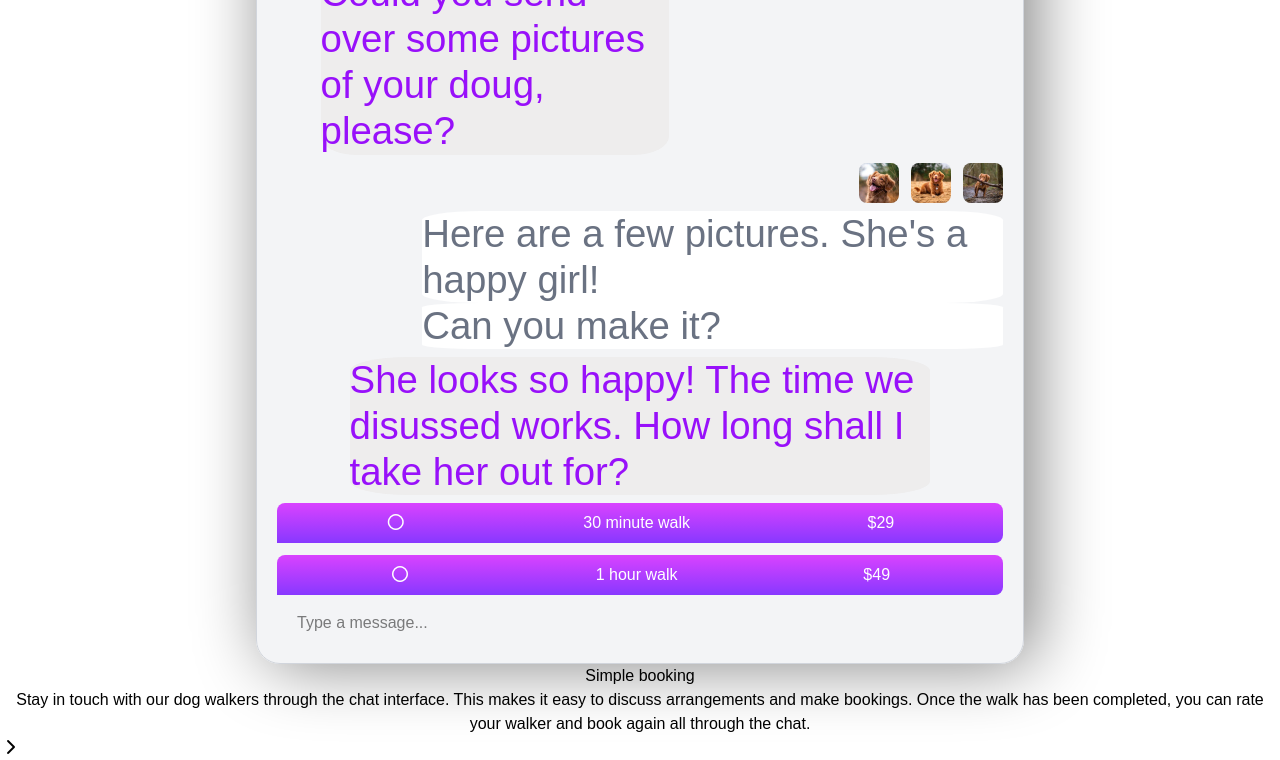
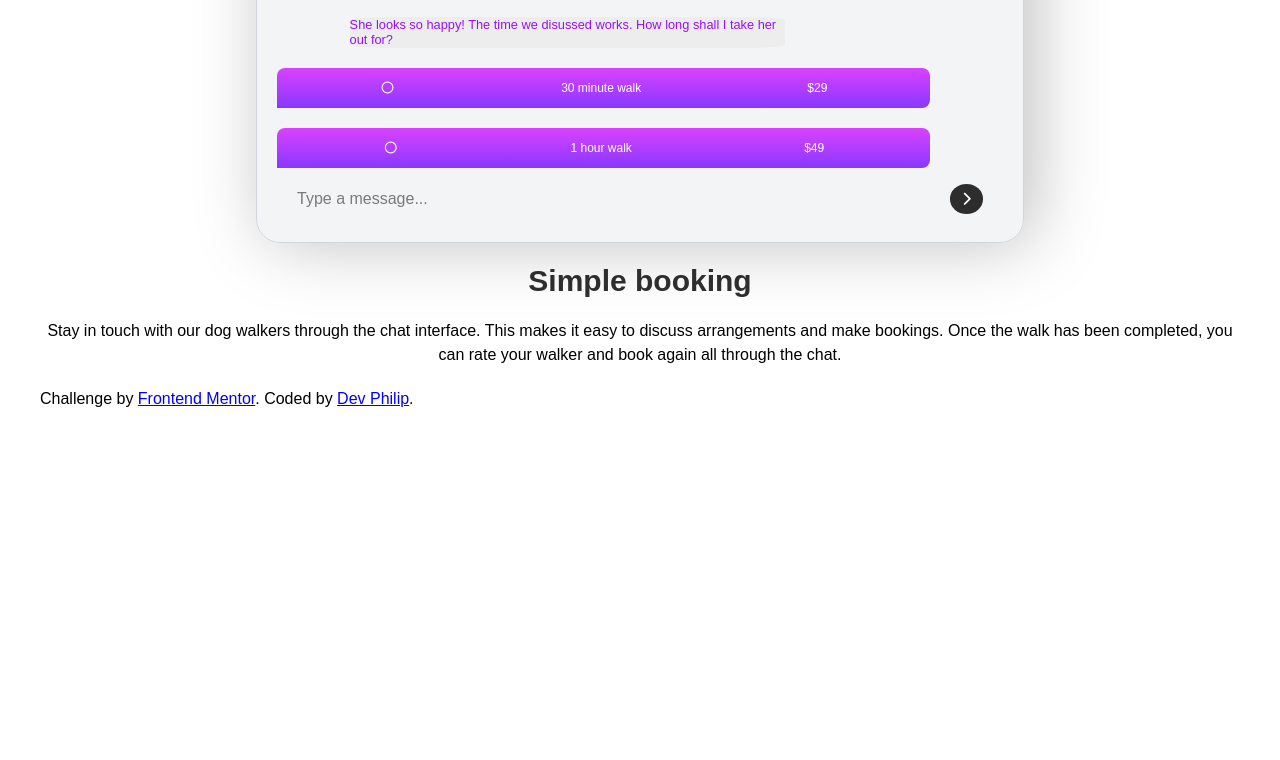
Before and after one commit to terhemeniorwua-png/chap-app-illustration, a website: page index.html in a window 1280 px wide. Shown: the part 789-1549 px from the top of the page. After the commit the page ends 1200 px from the top, so only its background shows below. Drawn offline with Linux system fonts and the light colour scheme.

Commit message:
adjust the message evironment

```diff
--- a/index.html
+++ b/index.html
@@ -12,7 +12,7 @@
 <body>
   <main>
 
-      <!-- graadient background -->
+      <!-- gradient background -->
       <div class="background gradient"></div>
       <!-- mobile -->
       <section class="mobile rounded-3xl">
@@ -28,16 +28,16 @@
                 <h5 class="text-(--color-pink) text-[10px]">Available to Work</h5>
               </div>
               </div>
-              <h2><i class="fa-solid fa-ellipsis-vertical text-2xl"></i>  </h2>
+              <h2><i class="fa-solid fa-ellipsis-vertical text-lg"></i>  </h2>
           </div>
 
             <!-- chat messages -->
-          <div class="space-y-2 pt-2">
+          <div class="space-y-5 pt-2">
             <div class="w-[60%]">
                 <div class="leftChat">
                   <p class="text-purple-600">That sounds great. I'd be happy with that.</p>
                 </div>
-                <div class="leftChat">
+                <div class="leftChat pt-2">
                   <p class="text-purple-600">Could you send over some pictures of your doug, please?</p>
                </div>
             </div>
@@ -61,34 +61,37 @@
               <p class="text-purple-600">She looks so happy! The time we disussed works. How long shall I take her out for?</p>
             </div>
             <!-- pricing options -->
-            <div class="gradient flex justify-around rounded-t-lg rounded-br-lg h-10 items-center px-5 w-full">
+            <div class="gradient flex text-[12px] justify-around rounded-t-lg rounded-br-lg h-10 items-center px-5 w-[90%]">
                <h4> <i class="fa-regular fa-circle"></i> </h4>
                <h2>30 minute walk</h2>
                <h2>$29</h2>
             </div>
-               <div class="gradient mt-3 flex justify-around rounded-t-lg rounded-br-lg h-10 items-center px-5 w-full">
+               <div class="gradient text-[12px] flex justify-around rounded-t-lg rounded-br-lg h-10 items-center px-5 w-[90%]">
                <h4> <i class="fa-regular fa-circle"></i> </h4>
                <h2>1 hour walk</h2>
                <h2>$49</h2>
               </div>
             </div>
             <!-- text input -->
-            <div class="mt-2 rounded-3xl m-auto bg-white- px-5 py-2">
+            <div class="mt-2 rounded-3xl flex items-center m-auto bg-white- px-5 py-2">
               <input type="text" placeholder="Type a message..." class="outline-0 border-0 w-full">
+             <div class=" text-sm font-black p-2 bg-[#000000d0] rounded-[50%] text-white flex justify-center">
+               <i class="fa-solid fa-chevron-right"></i>
+             </div>
             </div>
 
           </div>
   </section>
-  <section class="text-center">
-    <h1>Simple booking</h1>
-    <p>Stay in touch with our dog walkers through the chat interface. This makes it easy to discuss arrangements and make bookings. Once the walk has been completed, you can rate your walker and book again all through the chat.</p>
+  <section class="text-center pt-5 px-10">
+    <h1 class="text-3xl font-bold text-[#000000d0]">Simple booking</h1>
+    <p class="pt-5">Stay in touch with our dog walkers through the chat interface. This makes it easy to discuss arrangements and make bookings. Once the walk has been completed, you can rate your walker and book again all through the chat.</p>
   </section>
   </main>
 
-  <i class="fa-solid fa-chevron-right"></i>
-  <footer class="attribution">
+
+  <footer class="px-10 pt-5">
     Challenge by <a href="https://www.frontendmentor.io?ref=challenge">Frontend Mentor</a>.
-    Coded by <a href="#">Dev Philip</a>.
+    Coded by <a href="https://web.facebook.com/philip.iorwua.9">Dev Philip</a>.
   </footer>
 </body>
 </html>
--- a/src/input.css
+++ b/src/input.css
@@ -43,32 +43,37 @@ body{
     margin: auto;
     /* background-color: red; */
     width: 60%;
-    box-shadow: 10px 0px 70px gray;
+    box-shadow: 10px 0px 70px rgb(192, 191, 191);
 }
 .leftChat{
     background: rgb(238, 237, 237);
     color: Purple 600;
-    width: 80%;
+    width: 60%;
     border-radius:10%;
     margin-left: 10%;
     line-height: 1.2em;
-    font-size: clamp(0.5em, 3vw, 3vw);
+    font-size: clamp(0.5em, 3vw, 1vw);
     /* margin-top: 5%; */
 }
 .rightChat{
     background: var(--color-white);
     color: rgba(128, 128, 128, 0.15);
-    width: 80%;
+    width: 60%;
     line-height: 1.2em;
     justify-content: end;
     border-radius:10%;
-    font-size: clamp(0.5em, 3vw, 3vw);
+    font-size: clamp(0.5em, 3vw, 1vw);
 
     /* margin-: 5%; */
 }
-.mask{
-    /* mask-image: radial-gradient(ellipse at top center, transparent 40px, black 10px); */
-    /* -webkit-mask-image: radial-gradient(ellipse at top center, transprent 70px, black 10px); */
-
-
+a{
+    color: blue;
+    text-decoration: underline;
 }
+a:hover{
+    transform: scale(1.2em);
+    transition-duration: 0.2s;
+}
+a:visited{
+    color: rgba(255, 0, 0, 0.511);
+}
```
Also changed, not shown: src/output.css.
